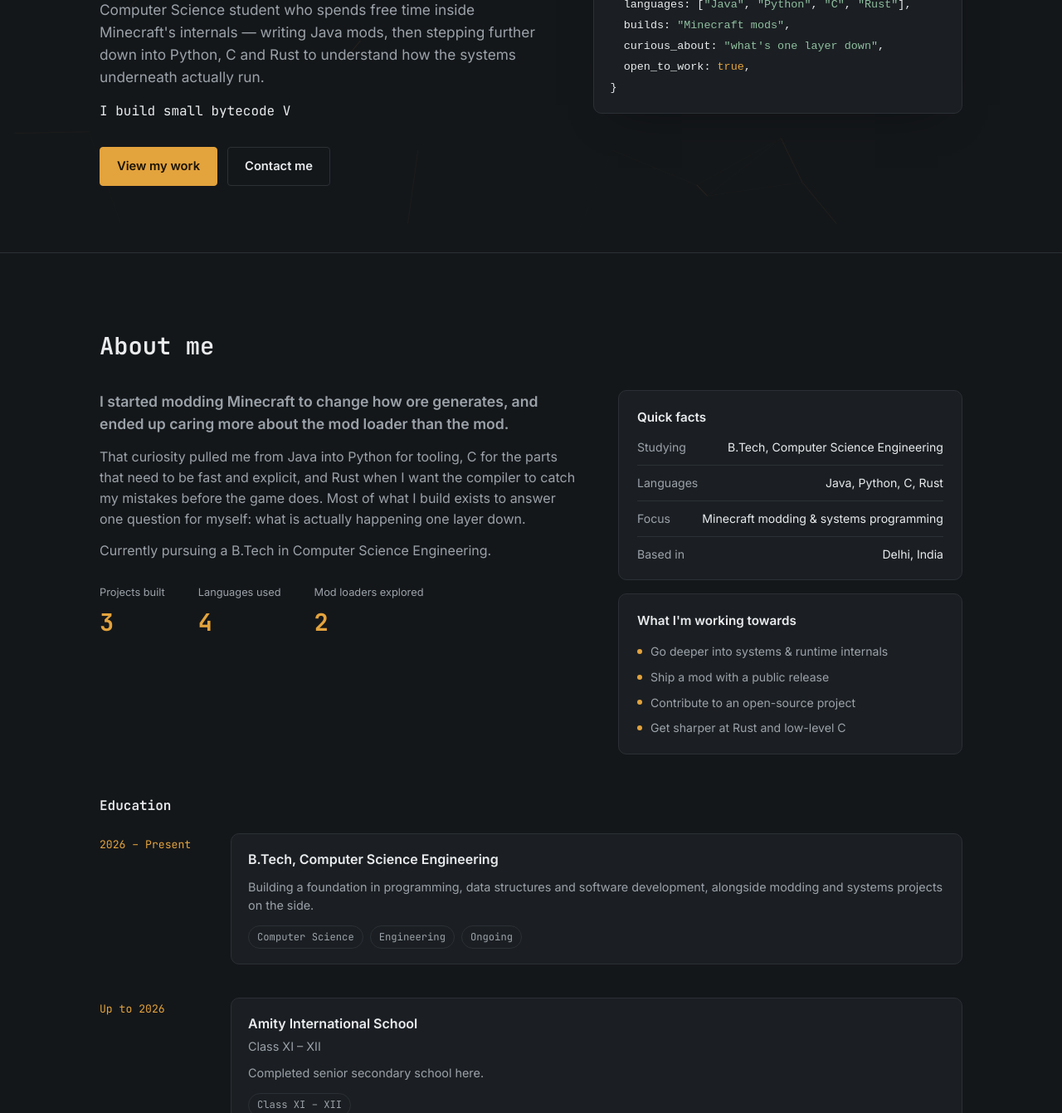
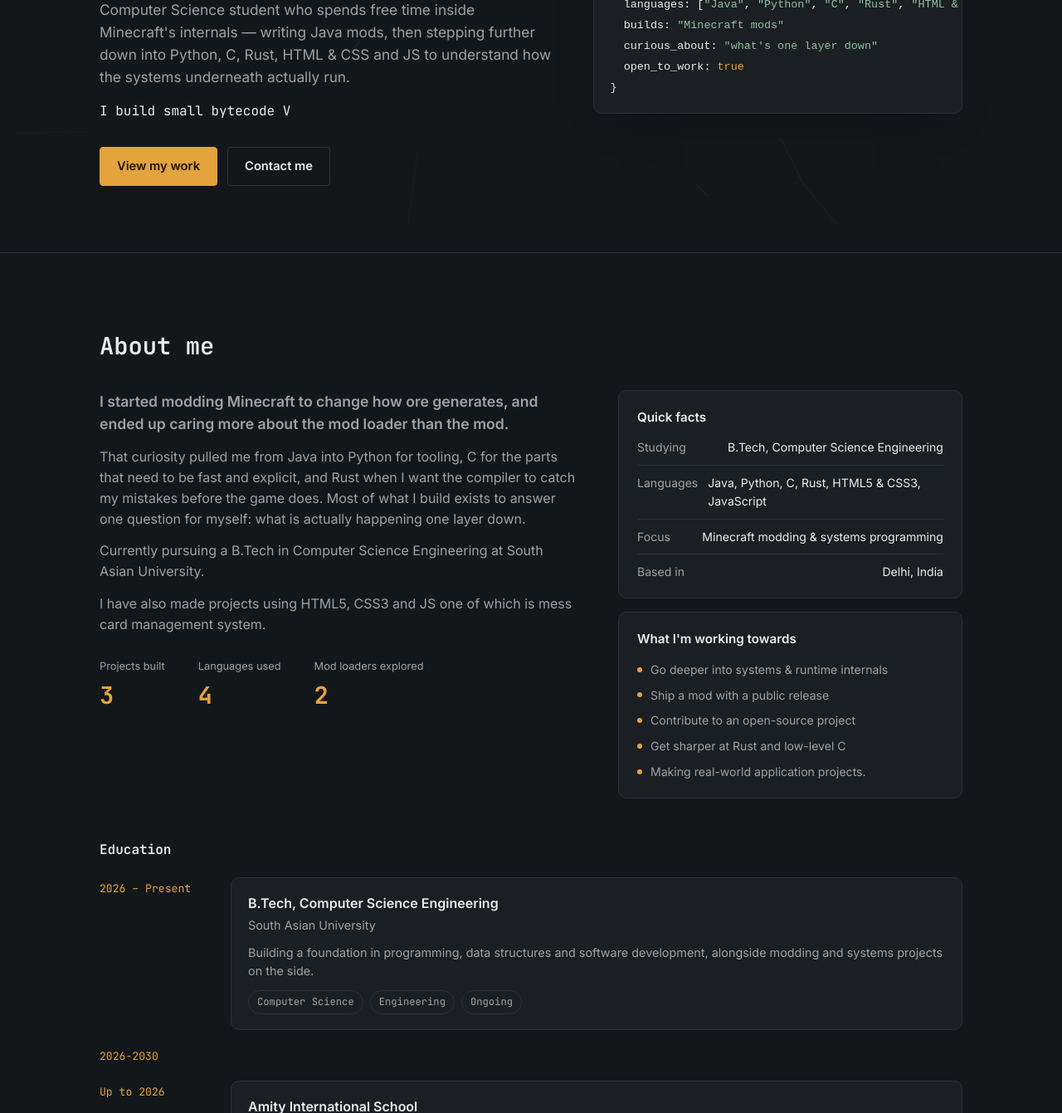
Before and after one commit to CodeCreed08/my-port, a plain HTML site: page index.html in a window 1280 px wide. Shown: the part 395-1736 px from the top of the page at 83% size. Drawn offline with Linux system fonts and the light colour scheme.

Commit message:
Revise personal details and skills in index.html
Updated personal information and added new skills in the hero section. Removed placeholder content and added details about education and projects.

```diff
--- a/index.html
+++ b/index.html
@@ -38,14 +38,13 @@
 </header>
 
 <main id="main">
-  <!-- ===== HERO ===== -->
   <section class="hero" id="home">
     <canvas class="hero-canvas" aria-hidden="true"></canvas>
     <div class="container hero-grid">
       <div class="hero-text">
         <p class="hero-greeting">Hi, I'm Daksh Mohan</p>
         <h1>I build the layer underneath the game.</h1>
-        <p class="hero-lead">Computer Science student who spends free time inside Minecraft's internals — writing Java mods, then stepping further down into Python, C and Rust to understand how the systems underneath actually run.</p>
+        <p class="hero-lead">Computer Science student who spends free time inside Minecraft's internals — writing Java mods, then stepping further down into Python, C, Rust, HTML & CSS and JS to understand how the systems underneath actually run.</p>
         <p class="hero-typed" aria-label="I build Minecraft mods, small interpreters, scripting tools and systems in Rust">I build <span id="typed"></span><i class="caret"></i></p>
         <div class="hero-actions">
           <a href="#projects" class="btn btn-primary">View my work</a>
@@ -56,18 +55,17 @@
       <div class="code-window" aria-hidden="true">
         <div class="code-bar"><i></i><i></i><i></i><span>about-me.rs</span></div>
         <pre class="code-body"><code><span class="c-k">struct</span> Developer {
-  name: <span class="c-s">"Daksh Mohan"</span>,
-  studying: <span class="c-s">"Computer Science"</span>,
-  languages: [<span class="c-s">"Java"</span>, <span class="c-s">"Python"</span>, <span class="c-s">"C"</span>, <span class="c-s">"Rust"</span>],
-  builds: <span class="c-s">"Minecraft mods"</span>,
-  curious_about: <span class="c-s">"what's one layer down"</span>,
-  open_to_work: <span class="c-k">true</span>,
+  name: <span class="c-s">"Daksh Mohan"</span>
+  studying: <span class="c-s">"Computer Science"</span>
+  languages: [<span class="c-s">"Java"</span>, <span class="c-s">"Python"</span>, <span class="c-s">"C"</span>, <span class="c-s">"Rust"</span>, <span class="c-s">"HTML & CSS"</span>, <span class"c-s">"JavaScript"</span>]
+  builds: <span class="c-s">"Minecraft mods"</span>
+  curious_about: <span class="c-s">"what's one layer down"</span>
+  open_to_work: <span class="c-k">true</span>
 }<span class="cursor"></span></code></pre>
       </div>
     </div>
   </section>
 
-  <!-- ===== ABOUT ===== -->
   <section class="section" id="about">
     <div class="container">
       <h2 class="reveal">About me</h2>
@@ -75,7 +73,8 @@
         <div class="about-story">
           <p class="about-lead">I started modding Minecraft to change how ore generates, and ended up caring more about the mod loader than the mod.</p>
           <p>That curiosity pulled me from Java into Python for tooling, C for the parts that need to be fast and explicit, and Rust when I want the compiler to catch my mistakes before the game does. Most of what I build exists to answer one question for myself: what is actually happening one layer down.</p>
-          <p>Currently pursuing a B.Tech in Computer Science Engineering. <!-- Add your university name and year here --></p>
+          <p>Currently pursuing a B.Tech in Computer Science Engineering at South Asian University.</p>
+          <p>I have also made projects using HTML5, CSS3 and JS one of which is mess card management system.</p>
           <dl class="stats">
             <div class="stat"><dt>Projects built</dt><dd data-count="3">0</dd></div>
             <div class="stat"><dt>Languages used</dt><dd data-count="4">0</dd></div>
@@ -87,7 +86,7 @@
             <h3>Quick facts</h3>
             <ul class="facts">
               <li><span>Studying</span>B.Tech, Computer Science Engineering</li>
-              <li><span>Languages</span>Java, Python, C, Rust</li>
+              <li><span>Languages</span>Java, Python, C, Rust, HTML5 & CSS3, JavaScript</li>
               <li><span>Focus</span>Minecraft modding &amp; systems programming</li>
               <li><span>Based in</span>Delhi, India</li>
             </ul>
@@ -99,12 +98,12 @@
               <li>Ship a mod with a public release</li>
               <li>Contribute to an open-source project</li>
               <li>Get sharper at Rust and low-level C</li>
+              <li>Making real-world application projects.</li>
             </ul>
           </div>
         </aside>
       </div>
 
-      <!-- ===== EDUCATION ===== -->
       <div class="edu reveal" id="education">
         <h3 class="edu-title">Education</h3>
         <ol class="edu-timeline">
@@ -112,13 +111,13 @@
             <span class="edu-year">2026 – Present</span>
             <div class="edu-card">
               <h4>B.Tech, Computer Science Engineering</h4>
-              <p class="edu-degree"><!-- Add your university/college name here --></p>
+              <p class="edu-degree">South Asian University</p>
               <p>Building a foundation in programming, data structures and software development, alongside modding and systems projects on the side.</p>
               <ul class="tags"><li>Computer Science</li><li>Engineering</li><li>Ongoing</li></ul>
             </div>
           </li>
           <li class="edu-item">
-            <span class="edu-year"><!-- Add dates --></span>
+            <span class="edu-year">2026-2030</span>
           </li>
           <li class="edu-item">
             <span class="edu-year">Up to 2026</span>
@@ -130,7 +129,7 @@
             </div>
           </li>
           <li class="edu-item">
-            <span class="edu-year"><!-- Add dates --></span>
+            <span class="edu-year">2020</span>
             <div class="edu-card">
               <h4>Modern Delhi Public School</h4>
               <p class="edu-degree">Up to Class X</p>
@@ -160,15 +159,9 @@
     </div>
   </section>
 
-  <!-- ===== INTERNSHIP ===== -->
   <section class="section" id="internship">
     <div class="container">
       <h2 class="reveal">Internship</h2>
-
-      <!-- Delete this notice together with the sample entries below once you have real experience. -->
-      <div class="sample-notice reveal" role="note">
-        <strong>Sample content.</strong> Every company, role and detail below is fictional placeholder content. Replace it with real experience, or delete this section, once you have an internship to show.
-      </div>
 
       <article class="intern-card reveal">
         <span class="sample-badge">Sample entry · fictional</span>
@@ -212,7 +205,6 @@
     </div>
   </section>
 
-  <!-- ===== CONTACT ===== -->
   <section class="section" id="contact">
     <div class="container contact-grid">
       <div class="reveal">
@@ -224,7 +216,6 @@
         </ul>
       </div>
 
-      <!-- No backend is connected: this form only validates, then opens your email app (mailto). -->
       <form class="form reveal" id="contact-form" novalidate>
         <div class="field">
           <label for="name">Name</label>
@@ -253,7 +244,6 @@
   </section>
 </main>
 
-<!-- ===== FOOTER ===== -->
 <footer class="footer">
   <div class="container footer-inner">
     <div>
```
